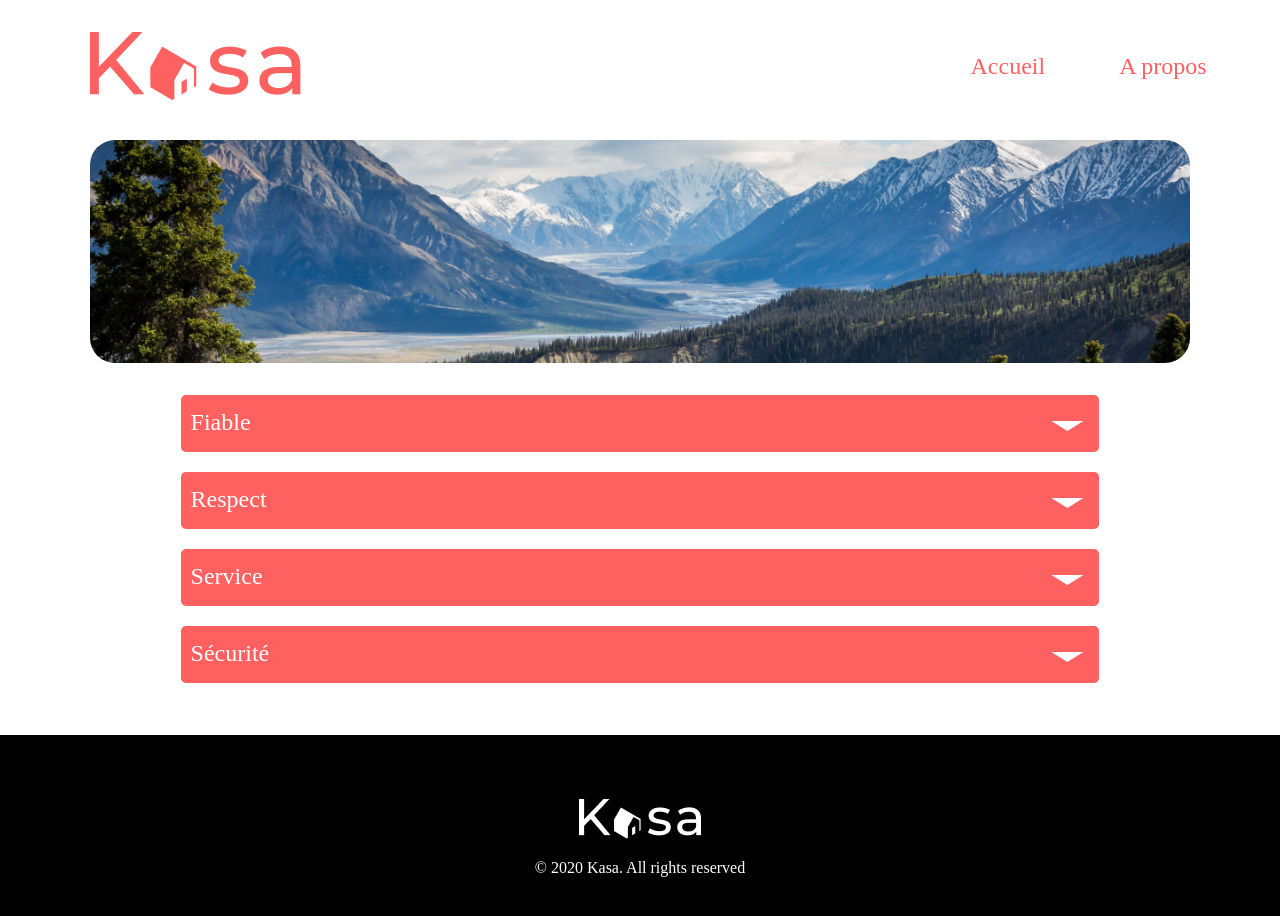
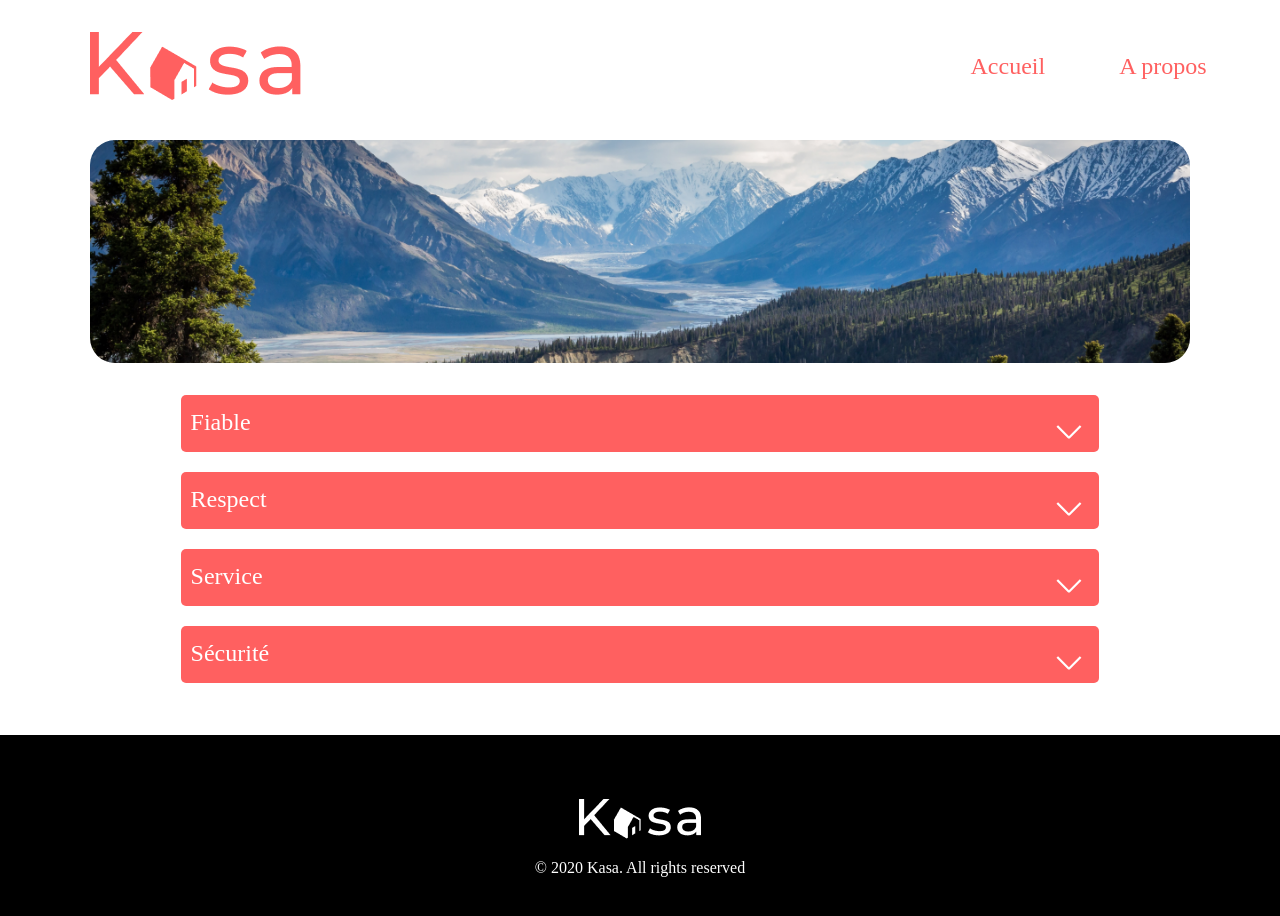
Before and after one commit to Fleurdel34/fleurdel34-kasa, a React (Create React App) app: page /apropos in a window 1280 px wide. Shown: the top 916 px of the page. Built offline with nearby package versions, Linux system fonts and the light colour scheme.

Commit message:
etape 5 améliorer

```diff
--- a/src/components/Collapse/index.jsx
+++ b/src/components/Collapse/index.jsx
@@ -1,5 +1,6 @@
-import styled from "styled-components"
-import { useState } from "react"
+import styled, { keyframes } from "styled-components";
+import { useState } from "react";
+import { VscChevronDown } from "react-icons/vsc";
 
 const CollapseDiv = styled.div`
     display:flex;
@@ -9,7 +10,7 @@ const CollapseDiv = styled.div`
     margin-bottom:20px;
 `
 
-const CollapseButton=styled.div`
+const CollapseDivArrow=styled.div`
     display:flex;
     justify-content:space-between;
     background: #FF6060;
@@ -25,19 +26,25 @@ const CollapseButton=styled.div`
     padding-left:10px;
     padding-top:10px;
 `
-const CollapseArrow=styled.div`
-    width: 32px;
-    height: 20px;
-    background-color: #fff;
-    clip-path: polygon(100% 0, 0 0, 50% 50%);
-    margin-right:1rem;
-    transform-origin:top center;
-    transform: rotate(0deg);
-    overflow: hidden;
-    transition: all 0.3s ease-out;
-    margin-top:1rem;
-    ${({ rotate }) => rotate && `transform: rotate(180deg)`}
+const StyleButton = styled.button`
+        width:40px;
+        border:none;
+        background-color:#FF6060;
+        margin-right:1rem;
+        margin-bottom:0.3rem;
+        transform-origin:center center;
+        transform: rotate(0deg);
+        overflow: hidden;
+        transition: all 0.3s ease-out;
+        ${({ rotate }) => rotate && `transform: rotate(180deg)`};
 `
+const style = {
+   width: "40px",
+    height: "50px",
+    color: "#fff",
+    weigth:"700"}
+
+
 const ParagrapheDiv=styled.div`
     font-family: 'Montserrat';
     font-style: normal;
@@ -51,14 +58,16 @@ const ParagrapheDiv=styled.div`
 function Collapse(props){
     const [isOpen, setisOpen] = useState(false);
     const [rotate, setRotate] = useState(false);
+
     const handleClick = () => setRotate((prevState) => (!prevState ))
-
     return (
         <CollapseDiv>
-            <CollapseButton onClick={() => setisOpen(!isOpen)}>
+            <CollapseDivArrow>
                 {props.label}
-                <CollapseArrow rotate={rotate} onClick={handleClick}></CollapseArrow>
-            </CollapseButton>
+                <StyleButton rotate={rotate} onClick={handleClick}>
+                    <VscChevronDown style={style} onClick={() => setisOpen(!isOpen)}/>
+                </StyleButton>
+            </CollapseDivArrow>
             {isOpen && <ParagrapheDiv>
                 {props.children}
             </ParagrapheDiv>}
--- a/src/components/Slideshow/index.jsx
+++ b/src/components/Slideshow/index.jsx
@@ -1,8 +1,8 @@
-import styled from "styled-components"
+import styled from "styled-components";
 import { VscChevronRight } from "react-icons/vsc";
-import { VscChevronLeft } from "react-icons/vsc"
-import {RxDotFilled } from "react-icons/rx";
+import { VscChevronLeft } from "react-icons/vsc";
 import { useState } from "react";
+
 
 
 const SlideChevron  = styled.div`
@@ -13,9 +13,9 @@ const SlideChevron  = styled.div`
     justify-contente:space-between;
     top:60%;
 `
-const styleLeft = {height:"120px", width:"100%", weight:"700", color:"white",position:"relative", left:"-15%"}
+const styleLeft = {height:"120px", width:"100%", weight:"700", color:"black",position:"relative", top: "-180%", left:"-15%"}
 
-const styleRight = {height:"120px", width:"100%", weight:"700", color:"white", position:"relative", right:"-15%"}
+const styleRight = {height:"120px", width:"100%", weight:"700", color:"black", position:"relative", top: "-180%", right:"-15%"}
 
 const SlideImgIconDiv = styled.div`
     display:flex;
@@ -25,25 +25,26 @@ const SlideImgIconDiv = styled.div`
 const SlideImgDiv = styled.div`
     width:100%;
     display:flex;
-    justify-content:center
-
+    justify-content:center;
 `
-
 const SlideImg = styled.img`
     width:86%;
     height:415px;
     object-fit:cover;
-
-
 `
-const SlideIcon = styled.div`
-        display:flex;
-        justify-content:center;
-
-
+const SpanNumber = styled.span`
+    width:100%;
+    display:flex;
+    justify-content:center;
+    position:absolute;
+    top:58%;
+    color:black;
+    font-family: 'Montserrat';
+    font-style: normal;
+    font-weight: 500;
+    font-size: 24px;
+    line-height: 142.6%;
 `
-
-
 
 function Slider(props){
 
@@ -53,38 +54,29 @@ const slide = props.slide;
 
 const prevSlide = () =>{
     const isFirstSlide = currentIndex === 0;
-    const newIndex = isFirstSlide ? slide.lenght -1 : currentIndex -1;
+    const newIndex = isFirstSlide ? slide.length -1 : currentIndex -1;
     setCurrentIndex(newIndex)
 }
 const nextSlide = () =>{
-    const isLastSlide = currentIndex === slide.lenght -1;
+    const isLastSlide = currentIndex === slide.length -1;
     const newIndex = isLastSlide ? 0 : currentIndex+1;
     setCurrentIndex(newIndex)
 
 }
 
-const goToSlide = (slideIndex) =>{
-    setCurrentIndex(slideIndex);
-}
-
 return (
         <div>
-            <SlideChevron>
-                <VscChevronLeft style ={styleLeft} onclick = {prevSlide}/>
-                <VscChevronRight style ={styleRight} onclick= {nextSlide}/>
+            <SlideImgDiv>
+                <SlideImg src={slide[currentIndex]} alt =""></SlideImg>
+            </SlideImgDiv>
+            <SlideChevron style={{ visibility:slide.length -1 === 0 ? 'hidden': 'visible'}}>
+                <VscChevronLeft style ={styleLeft}  onClick={prevSlide}/>
+                <VscChevronRight style ={styleRight} onClick={nextSlide} />
             </SlideChevron>
-            <div>
-                {slide.map((slide, slideIndex)=>{
-                        return <SlideImgIconDiv  >
-                                <SlideImgDiv key = {slideIndex}>
-                                    <SlideImg src = {slide} alt =""></SlideImg>
-                                </SlideImgDiv>
-                                <SlideIcon key = {slideIndex}>
-                                    <RxDotFilled onClick={() => goToSlide(slideIndex)}/>
-                                </SlideIcon>
-                                </SlideImgIconDiv>})}
-            </div>
-         </div>)
+            <SlideImgIconDiv style={{visibility:slide.length -1 === 0 ? 'hidden': 'visible'}}>
+                <SpanNumber>{currentIndex}/{props.slide.length}</SpanNumber>
+            </SlideImgIconDiv>
+        </div>)
 
 }
 export default Slider
--- a/src/pages/Logements.jsx
+++ b/src/pages/Logements.jsx
@@ -1,4 +1,4 @@
-/*import styled from "styled-components"*/
+
 import Slider from "../components/Slideshow";
 import logements from "../components/datas/logements.json"
 import { useParams } from "react-router-dom"
```
